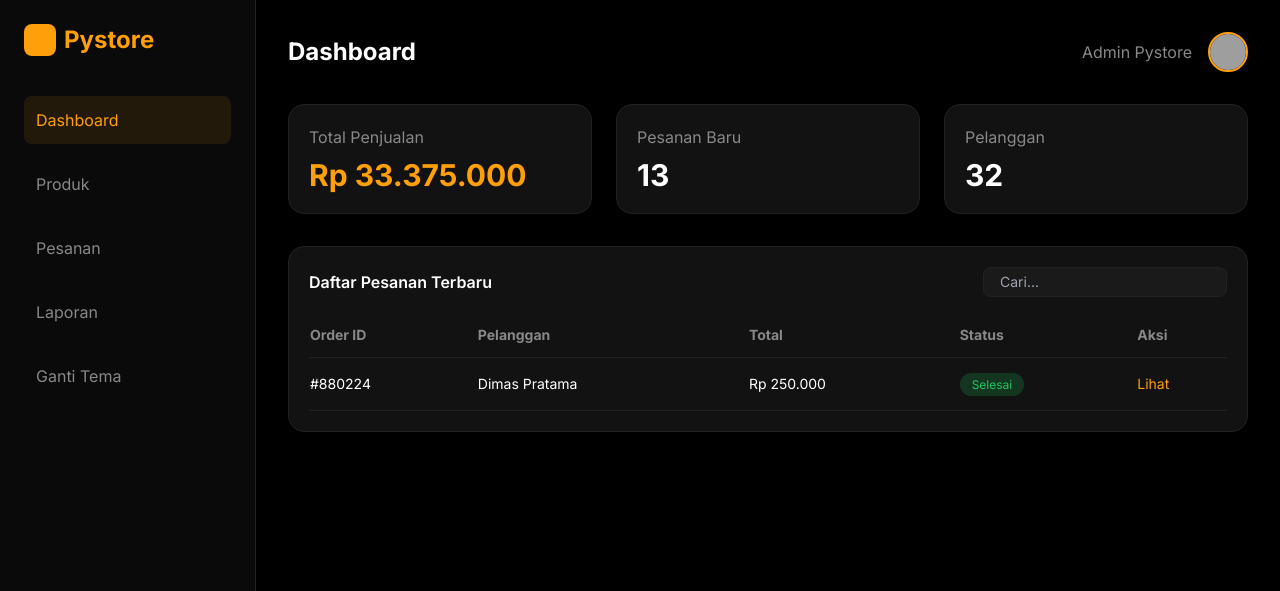
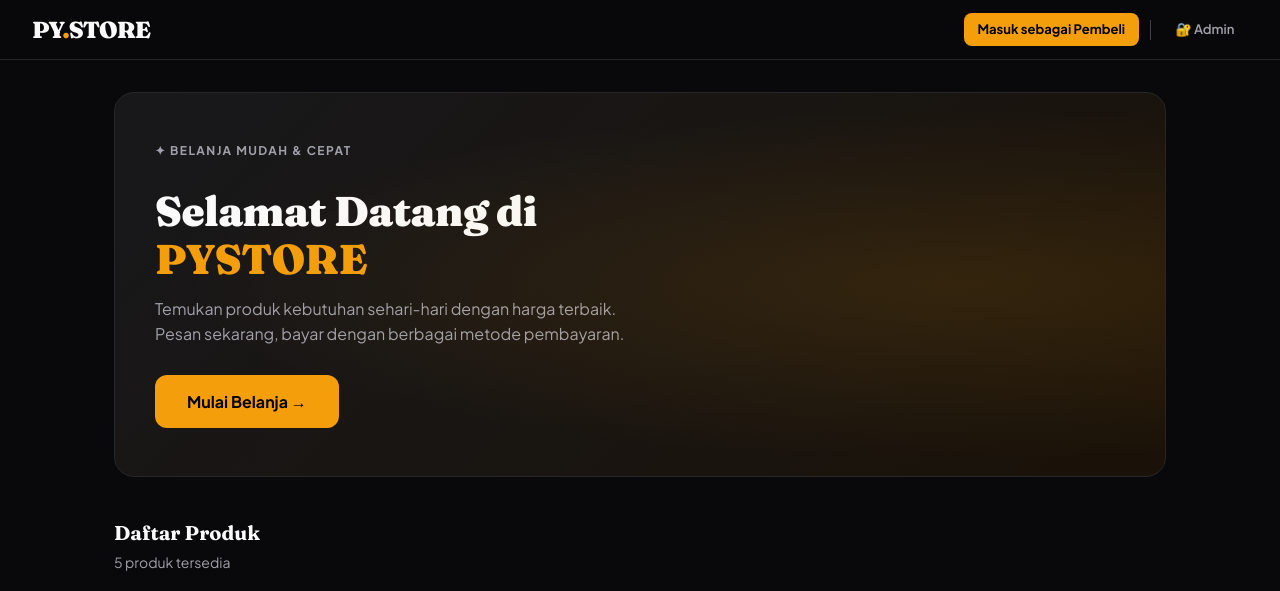
Before and after one commit to GabHub7/pystore, a Flask app: page / in a window 1280 px wide. Shown: the top 591 px of the page. Run offline with Flask 3, Linux system fonts and the light colour scheme; data that the repository does not hold is empty; some libraries are stand-ins or nearby versions; grey boxes are pictures that could not be loaded.

Commit message:
Update index.html

```diff
--- a/templates/index.html
+++ b/templates/index.html
@@ -1,78 +1,212 @@
-<!DOCTYPE html>
-<html lang="id" data-theme="dark">
-<head>
-    <meta charset="UTF-8">
-    <meta name="viewport" content="width=device-width, initial-scale=1.0">
-    <title>Pystore - Admin Dashboard</title>
-    <script src="https://cdn.tailwindcss.com"></script>
-    <link rel="stylesheet" href="assets/css/style.css">
-</head>
-<body class="flex">
-    <aside class="w-64 h-screen sticky top-0 bg-[var(--bg-sidebar)] border-r border-[var(--border)] p-6">
-        <div class="text-2xl font-bold text-[var(--accent)] mb-10 flex items-center gap-2">
-            <span class="w-8 h-8 bg-[var(--accent)] rounded-lg"></span> Pystore
+{% extends "base.html" %}
+{% block title %}PYSTORE – Toko{% endblock %}
+{% block head %}
+<style>
+  /* Hero banner */
+  .hero {
+    background: linear-gradient(135deg, var(--surface2) 0%, #1a1208 100%);
+    border: 1px solid var(--border);
+    border-radius: 20px;
+    padding: 3rem 2.5rem;
+    margin-bottom: 2.5rem;
+    position: relative;
+    overflow: hidden;
+  }
+  .hero::before {
+    content:'';
+    position:absolute; inset:0;
+    background: radial-gradient(ellipse at 80% 50%, rgba(245,158,11,.12) 0%, transparent 65%);
+    pointer-events:none;
+  }
+  .hero-eyebrow {
+    font-size:0.75rem; font-weight:700; letter-spacing:0.12em;
+    text-transform:uppercase; color:var(--accent); margin-bottom:0.75rem;
+  }
+  .hero h1 { font-size:2.6rem; margin-bottom:0.75rem; }
+  .hero p { color:var(--text2); max-width:480px; margin-bottom:1.75rem; }
+
+  /* Produk grid */
+  .products-grid {
+    display: grid;
+    grid-template-columns: repeat(auto-fill, minmax(240px, 1fr));
+    gap: 1.25rem;
+  }
+
+  /* Produk card */
+  .product-card {
+    background: var(--surface);
+    border: 1px solid var(--border);
+    border-radius: 16px;
+    overflow: hidden;
+    display: flex;
+    flex-direction: column;
+    transition: border-color 0.2s, transform 0.2s, box-shadow 0.2s;
+    position: relative;
+  }
+  .product-card:hover {
+    border-color: var(--border2);
+    transform: translateY(-4px);
+    box-shadow: 0 12px 32px rgba(0,0,0,0.5);
+  }
+  .product-img-wrap {
+    width: 100%;
+    aspect-ratio: 1/1;
+    overflow: hidden;
+    background: var(--surface2);
+    display: flex;
+    align-items: center;
+    justify-content: center;
+    position: relative;
+  }
+  .product-img-wrap img {
+    width:100%; height:100%; object-fit:cover;
+    transition: transform 0.35s ease;
+  }
+  .product-card:hover .product-img-wrap img { transform:scale(1.06); }
+  .stock-pill {
+    position:absolute; top:10px; right:10px;
+    font-size:0.68rem; font-weight:700;
+    padding:3px 9px; border-radius:20px;
+    backdrop-filter:blur(8px);
+  }
+  .stock-habis {
+    background:rgba(239,68,68,.85); color:#fff;
+  }
+  .stock-low {
+    background:rgba(245,158,11,.85); color:#000;
+  }
+  .product-body {
+    padding: 1.1rem;
+    display: flex;
+    flex-direction: column;
+    gap: 0.7rem;
+    flex: 1;
+  }
+  .product-name { font-weight:700; font-size:0.95rem; line-height:1.3; }
+  .product-price { font-size:1.3rem; font-weight:800; color:var(--accent); font-family:'Fraunces',serif; }
+  .product-stock { font-size:0.75rem; color:var(--text3); }
+  .product-stock.low  { color:#fcd34d; }
+  .product-stock.danger { color:#fca5a5; }
+
+  /* CTA (beli / login) */
+  .product-actions { display:flex; flex-direction:column; gap:0.5rem; margin-top:auto; }
+
+  /* Login CTA banner bawah */
+  .login-cta {
+    background: linear-gradient(135deg, var(--surface2), #141008);
+    border:1px solid rgba(245,158,11,.2);
+    border-radius:16px;
+    padding:1.5rem 2rem;
+    display:flex; align-items:center; justify-content:space-between;
+    flex-wrap:wrap; gap:1rem;
+    margin-top:2.5rem;
+  }
+
+  /* Empty state */
+  .empty-state {
+    text-align:center; padding:4rem 2rem;
+  }
+  .empty-icon { font-size:3.5rem; margin-bottom:1rem; }
+</style>
+{% endblock %}
+{% block content %}
+
+{# ── HERO ── #}
+<div class="hero">
+  <p class="hero-eyebrow">✦ Belanja Mudah & Cepat</p>
+  <h1>Selamat Datang di<br><span class="accent">PYSTORE</span></h1>
+  <p>Temukan produk kebutuhan sehari-hari dengan harga terbaik. Pesan sekarang, bayar dengan berbagai metode pembayaran.</p>
+  {% if not pembeli %}
+    <a href="/login-pembeli" class="btn btn-primary btn-lg">Mulai Belanja →</a>
+  {% else %}
+    <p style="color:var(--accent);font-weight:700;">Halo, {{ pembeli }}! Selamat berbelanja 🛍️</p>
+  {% endif %}
+</div>
+
+{# ── SECTION HEADER ── #}
+<div style="display:flex;align-items:center;justify-content:space-between;margin-bottom:1.25rem;flex-wrap:wrap;gap:0.75rem;">
+  <div>
+    <h2 style="font-size:1.25rem;">Daftar Produk</h2>
+    <p style="color:var(--text2);font-size:0.875rem;margin-top:2px;">{{ barang|length }} produk tersedia</p>
+  </div>
+</div>
+
+{# ── PRODUK GRID ── #}
+{% if not barang %}
+  <div class="empty-state card">
+    <div class="empty-icon">📦</div>
+    <h3>Toko Masih Kosong</h3>
+    <p class="text-muted" style="margin-top:0.5rem;">Produk belum tersedia. Hubungi admin.</p>
+  </div>
+{% else %}
+  <div class="products-grid">
+    {% for b in barang %}
+    <div class="product-card">
+
+      {# Gambar #}
+      <div class="product-img-wrap">
+        {% if b.gambar %}
+          <img src="{{ b.gambar }}" alt="{{ b.nama }}"
+               onerror="this.parentElement.innerHTML='<span style=font-size:3rem>🛍️</span>'">
+        {% else %}
+          <span style="font-size:3rem;">🛍️</span>
+        {% endif %}
+
+        {# Stock pill #}
+        {% if b.stok is defined %}
+          {% if b.stok <= 0 %}
+            <span class="stock-pill stock-habis">Habis</span>
+          {% elif b.stok <= 5 %}
+            <span class="stock-pill stock-low">Sisa {{ b.stok }}</span>
+          {% endif %}
+        {% endif %}
+      </div>
+
+      {# Body #}
+      <div class="product-body">
+        <p class="product-name">{{ b.nama }}</p>
+        <p class="product-price">Rp{{ "{:,}".format(b.harga) }}</p>
+        {% if b.stok is defined %}
+          <p class="product-stock {% if b.stok <= 0 %}danger{% elif b.stok <= 10 %}low{% endif %}">
+            Stok: {{ b.stok }}
+          </p>
+        {% endif %}
+
+        <div class="product-actions">
+          {% if b.stok is defined and b.stok <= 0 %}
+            <div class="btn btn-outline" style="cursor:not-allowed;opacity:0.45;">❌ Stok Habis</div>
+          {% elif pembeli %}
+            <form method="POST" action="/tambah-keranjang">
+              <input type="hidden" name="id_barang" value="{{ b.id }}">
+              <div class="qty-row" style="margin-bottom:0.5rem;">
+                <label style="margin:0;white-space:nowrap;font-size:0.75rem;">Qty:</label>
+                <input type="number" name="qty" value="1" min="1"
+                       max="{{ b.stok if b.stok is defined else 99 }}"
+                       style="font-size:0.9rem;">
+              </div>
+              <button type="submit" class="btn btn-primary btn-full">+ Keranjang</button>
+            </form>
+          {% else %}
+            <a href="/login-pembeli" class="btn btn-outline btn-full">🔒 Login untuk Beli</a>
+          {% endif %}
         </div>
-        <nav class="space-y-4">
-            <div class="sidebar-item active p-3 cursor-pointer">Dashboard</div>
-            <div class="sidebar-item p-3 cursor-pointer text-[var(--text-muted)]">Produk</div>
-            <div class="sidebar-item p-3 cursor-pointer text-[var(--text-muted)]">Pesanan</div>
-            <div class="sidebar-item p-3 cursor-pointer text-[var(--text-muted)]">Laporan</div>
-            <div class="sidebar-item p-3 cursor-pointer text-[var(--text-muted)] mt-10" onclick="toggleTheme()">Ganti Tema</div>
-        </nav>
-    </aside>
+      </div>
+    </div>
+    {% endfor %}
+  </div>
+{% endif %}
 
-    <main class="flex-1 p-8">
-        <header class="flex justify-between items-center mb-8">
-            <h1 class="text-2xl font-bold">Dashboard</h1>
-            <div class="flex items-center gap-4">
-                <span class="text-[var(--text-muted)]">Admin Pystore</span>
-                <img src="https://ui-avatars.com/api/?name=Admin" class="w-10 h-10 rounded-full border-2 border-[var(--accent)]">
-            </div>
-        </header>
+{# ── LOGIN CTA bawah ── #}
+{% if not pembeli %}
+  <div class="login-cta">
+    <div>
+      <h3>Belum masuk?</h3>
+      <p class="text-muted" style="margin-top:0.25rem;font-size:0.9rem;">
+        Login sebagai pembeli untuk mulai berbelanja dan checkout.
+      </p>
+    </div>
+    <a href="/login-pembeli" class="btn btn-primary">Masuk sebagai Pembeli →</a>
+  </div>
+{% endif %}
 
-        <div class="grid grid-cols-3 gap-6 mb-8">
-            <div class="card">
-                <p class="text-[var(--text-muted)] mb-2">Total Penjualan</p>
-                <h2 class="text-3xl font-bold text-[var(--accent)]">Rp 33.375.000</h2>
-            </div>
-            <div class="card">
-                <p class="text-[var(--text-muted)] mb-2">Pesanan Baru</p>
-                <h2 class="text-3xl font-bold">13</h2>
-            </div>
-            <div class="card">
-                <p class="text-[var(--text-muted)] mb-2">Pelanggan</p>
-                <h2 class="text-3xl font-bold">32</h2>
-            </div>
-        </div>
-
-        <div class="card overflow-hidden">
-            <div class="flex justify-between items-center mb-4">
-                <h3 class="font-semibold">Daftar Pesanan Terbaru</h3>
-                <input type="text" placeholder="Cari..." class="bg-[var(--input-bg)] border border-[var(--border)] rounded-lg px-4 py-1 text-sm">
-            </div>
-            <table class="w-full text-left">
-                <thead class="text-[var(--text-muted)] border-b border-[var(--border)] text-sm">
-                    <tr>
-                        <th class="py-3">Order ID</th>
-                        <th>Pelanggan</th>
-                        <th>Total</th>
-                        <th>Status</th>
-                        <th>Aksi</th>
-                    </tr>
-                </thead>
-                <tbody class="text-sm">
-                    <tr class="border-b border-[var(--border)]">
-                        <td class="py-4">#880224</td>
-                        <td>Dimas Pratama</td>
-                        <td>Rp 250.000</td>
-                        <td><span class="bg-green-500/20 text-green-500 px-3 py-1 rounded-full text-xs">Selesai</span></td>
-                        <td><button class="text-[var(--accent)]">Lihat</button></td>
-                    </tr>
-                </tbody>
-            </table>
-        </div>
-    </main>
-
-    <script src="assets/js/theme.js"></script>
-</body>
-</html>
+{% endblock %}
```
